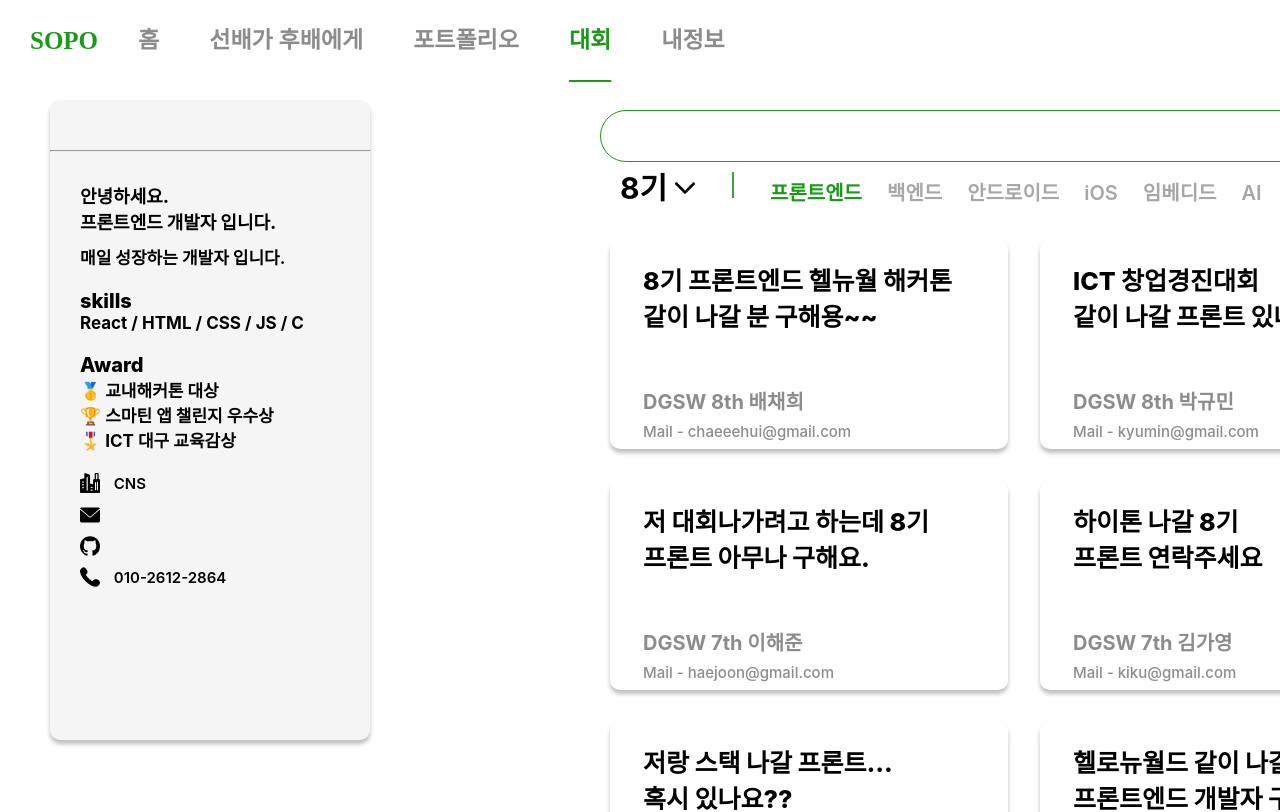
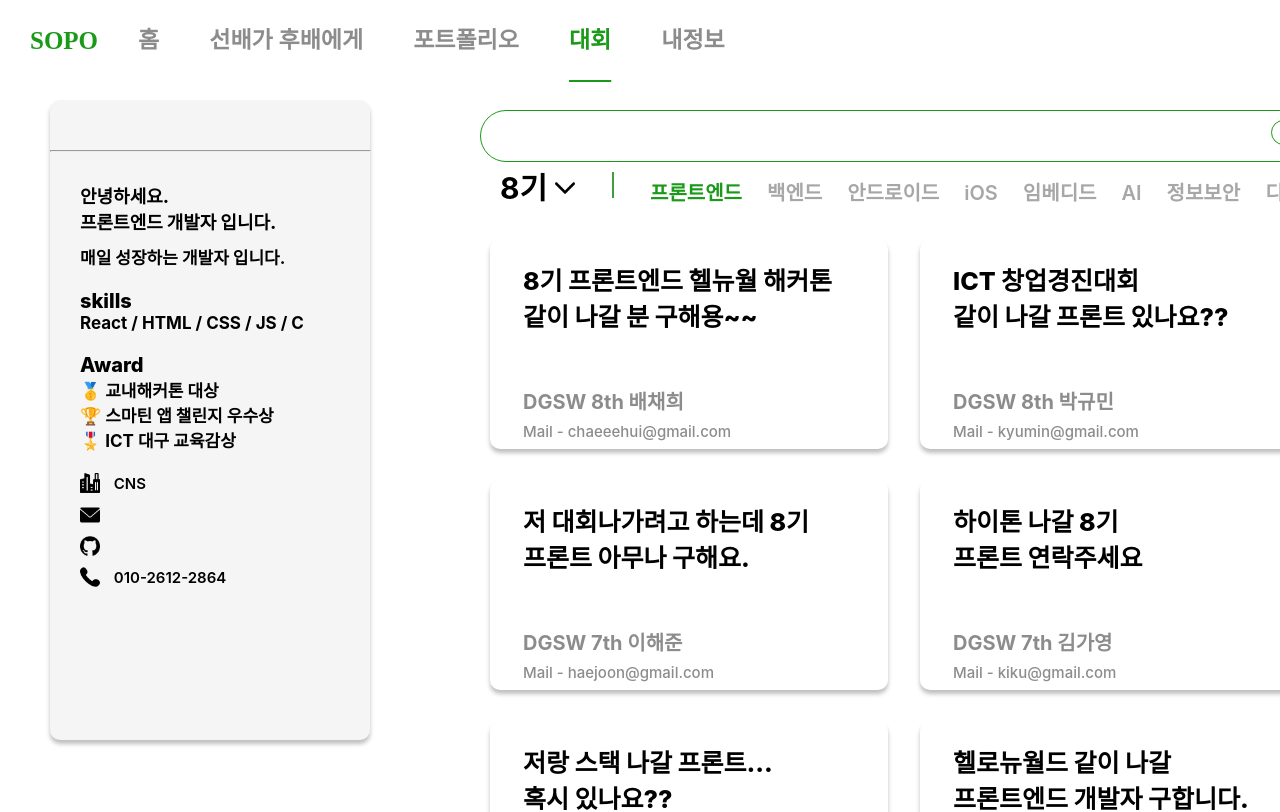
Before and after one commit to Sopo2023/SOPO_FRONTLAST, a React (Create React App) app in the folder SOPOLAST/: page /Competition in a window 1280 px wide. Shown: the top 812 px of the page. Built offline with nearby package versions, Linux system fonts and the light colour scheme; no server answers.

Commit message:
⚡ ::	css

```diff
--- a/SOPOLAST/src/Components/Competition/Competition.css
+++ b/SOPOLAST/src/Components/Competition/Competition.css
@@ -189,7 +189,7 @@
 .mo1{
   position: absolute;
   top: 200px;
-  left: 610px;
+  left: 490px;
   width: 900px;
   height: 800px;
 
--- a/SOPOLAST/src/Components/Portfolio/protfolio.css
+++ b/SOPOLAST/src/Components/Portfolio/protfolio.css
@@ -97,7 +97,7 @@
   .searchBox{
     display: flex;
     position: absolute;
-    left: 420px;
+    left: 300px;
     top: 100px;
     width: 840px;
     height: 150px;
@@ -233,7 +233,7 @@
   }
   .mo{
     position: absolute;
-    left: 580px;
+    left: 460px;
     top: 250px;
     width: 900px;
     height: 1000px;
```
